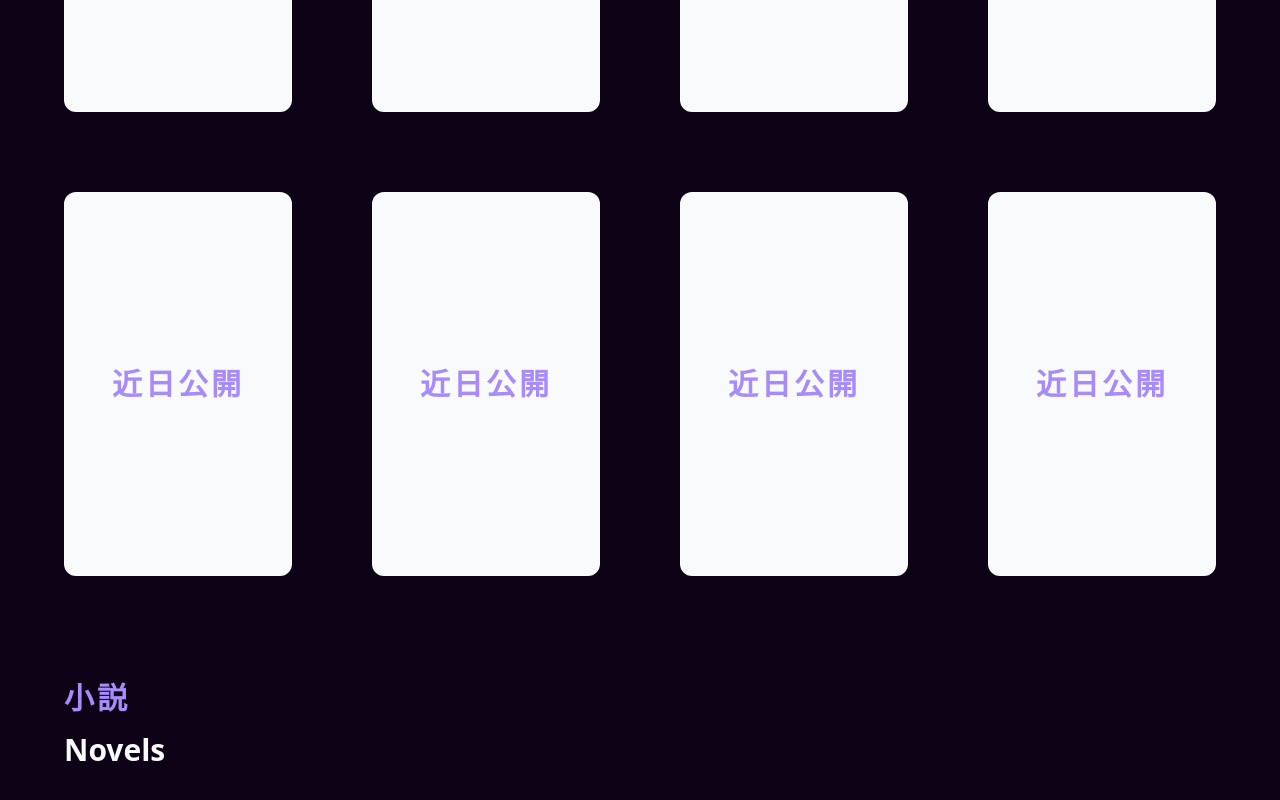
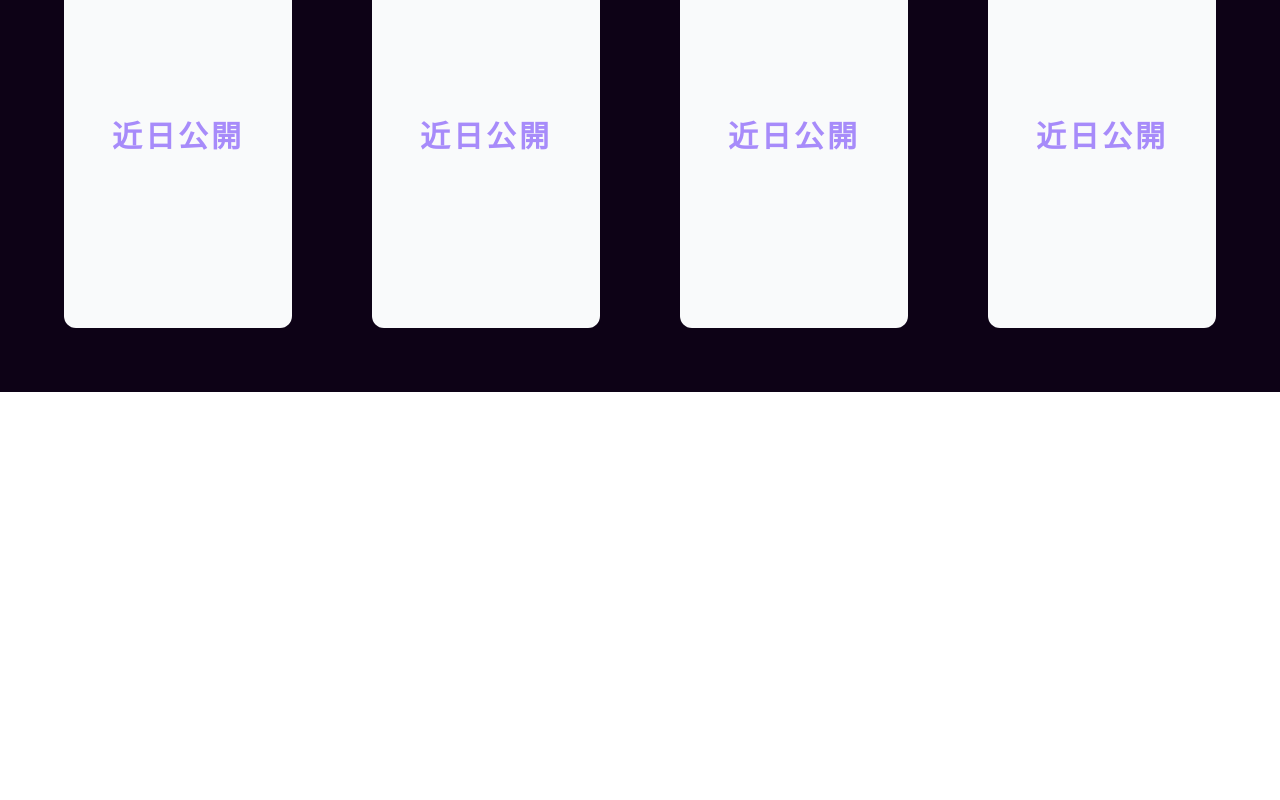
Before and after one commit to soygabrielnunez/translations-portfolio, a Vue app: page / in a window 1280 px wide. Shown: the part 1936-2736 px from the top of the page. After the commit the page ends 2328 px from the top, so only its background shows below. Built offline with nearby package versions, Linux system fonts and the light colour scheme.

Commit message:
reducing the amount of placeholders

```diff
--- a/src/components/Portfolio.vue
+++ b/src/components/Portfolio.vue
@@ -9,18 +9,6 @@
     <h3 class="text-xl sm:text-3xl text-gray-50 font-semibold capitalize mt-4">video games</h3>
   </div>
   <div class="grid justify-center grid-cols-1 md:grid-cols-2 lg:grid-cols-3 xl:grid-cols-4 gap-20 p-2 md:p-8">
-    <div class="rounded-xl 100% h-96 bg-gray-50 flex justify-center items-center">
-      <span class="text-3xl text-purple-400 font-extrabold tracking-widest">近日公開</span>
-    </div>
-    <div class="rounded-xl 100% h-96 bg-gray-50 flex justify-center items-center">
-      <span class="text-3xl text-purple-400 font-extrabold tracking-widest">近日公開</span>
-    </div>
-    <div class="rounded-xl 100% h-96 bg-gray-50 flex justify-center items-center">
-      <span class="text-3xl text-purple-400 font-extrabold tracking-widest">近日公開</span>
-    </div>
-    <div class="rounded-xl 100% h-96 bg-gray-50 flex justify-center items-center">
-      <span class="text-3xl text-purple-400 font-extrabold tracking-widest">近日公開</span>
-    </div>
     <div class="rounded-xl 100% h-96 bg-gray-50 flex justify-center items-center">
       <span class="text-3xl text-purple-400 font-extrabold tracking-widest">近日公開</span>
     </div>
@@ -51,36 +39,12 @@
     <div class="rounded-xl 100% h-96 bg-gray-50 flex justify-center items-center">
       <span class="text-3xl text-purple-400 font-extrabold tracking-widest">近日公開</span>
     </div>
-    <div class="rounded-xl 100% h-96 bg-gray-50 flex justify-center items-center">
-      <span class="text-3xl text-purple-400 font-extrabold tracking-widest">近日公開</span>
-    </div>
-    <div class="rounded-xl 100% h-96 bg-gray-50 flex justify-center items-center">
-      <span class="text-3xl text-purple-400 font-extrabold tracking-widest">近日公開</span>
-    </div>
-    <div class="rounded-xl 100% h-96 bg-gray-50 flex justify-center items-center">
-      <span class="text-3xl text-purple-400 font-extrabold tracking-widest">近日公開</span>
-    </div>
-    <div class="rounded-xl 100% h-96 bg-gray-50 flex justify-center items-center">
-      <span class="text-3xl text-purple-400 font-extrabold tracking-widest">近日公開</span>
-    </div>
   </div>
   <div class="sticky top-0 subtitle-container p-8">
     <h3 class="text-xl sm:text-3xl text-purple-400 font-extrabold tracking-widest">小説</h3>
     <h3 class="text-xl sm:text-3xl text-gray-50 font-semibold capitalize mt-4">novels</h3>
   </div>
   <div class="grid justify-center grid-cols-1 md:grid-cols-2 lg:grid-cols-3 xl:grid-cols-4 gap-20 p-2 md:p-8">
-    <div class="rounded-xl 100% h-96 bg-gray-50 flex justify-center items-center">
-      <span class="text-3xl text-purple-400 font-extrabold tracking-widest">近日公開</span>
-    </div>
-    <div class="rounded-xl 100% h-96 bg-gray-50 flex justify-center items-center">
-      <span class="text-3xl text-purple-400 font-extrabold tracking-widest">近日公開</span>
-    </div>
-    <div class="rounded-xl 100% h-96 bg-gray-50 flex justify-center items-center">
-      <span class="text-3xl text-purple-400 font-extrabold tracking-widest">近日公開</span>
-    </div>
-    <div class="rounded-xl 100% h-96 bg-gray-50 flex justify-center items-center">
-      <span class="text-3xl text-purple-400 font-extrabold tracking-widest">近日公開</span>
-    </div>
     <div class="rounded-xl 100% h-96 bg-gray-50 flex justify-center items-center">
       <span class="text-3xl text-purple-400 font-extrabold tracking-widest">近日公開</span>
     </div>
```
